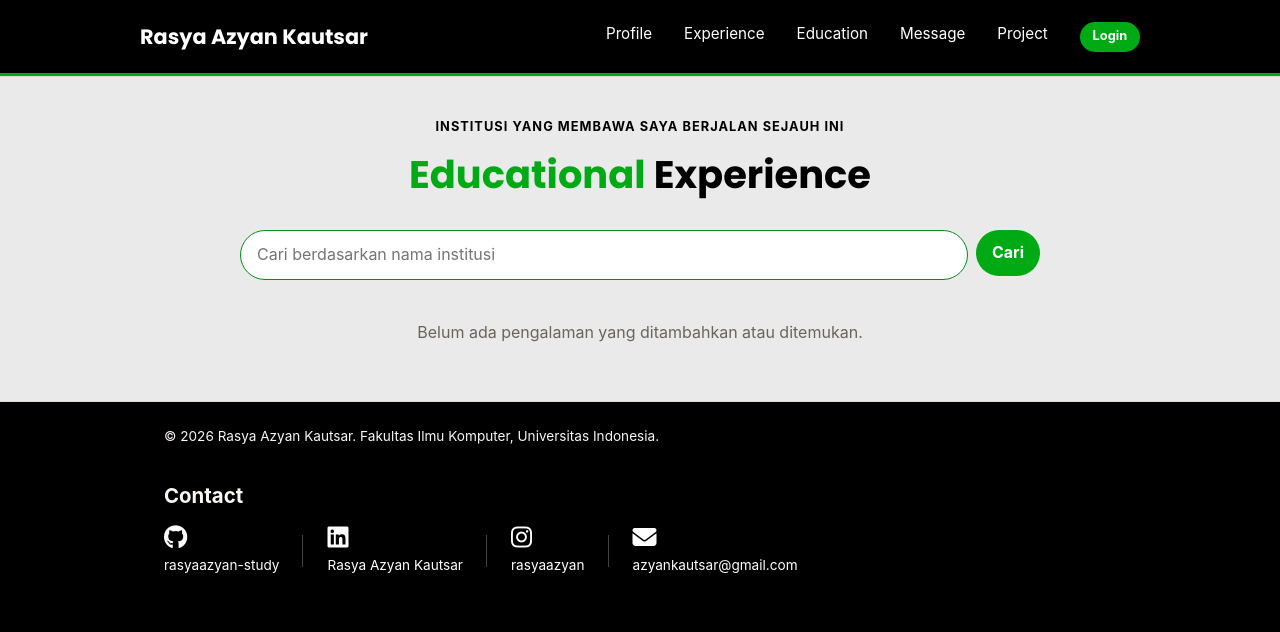
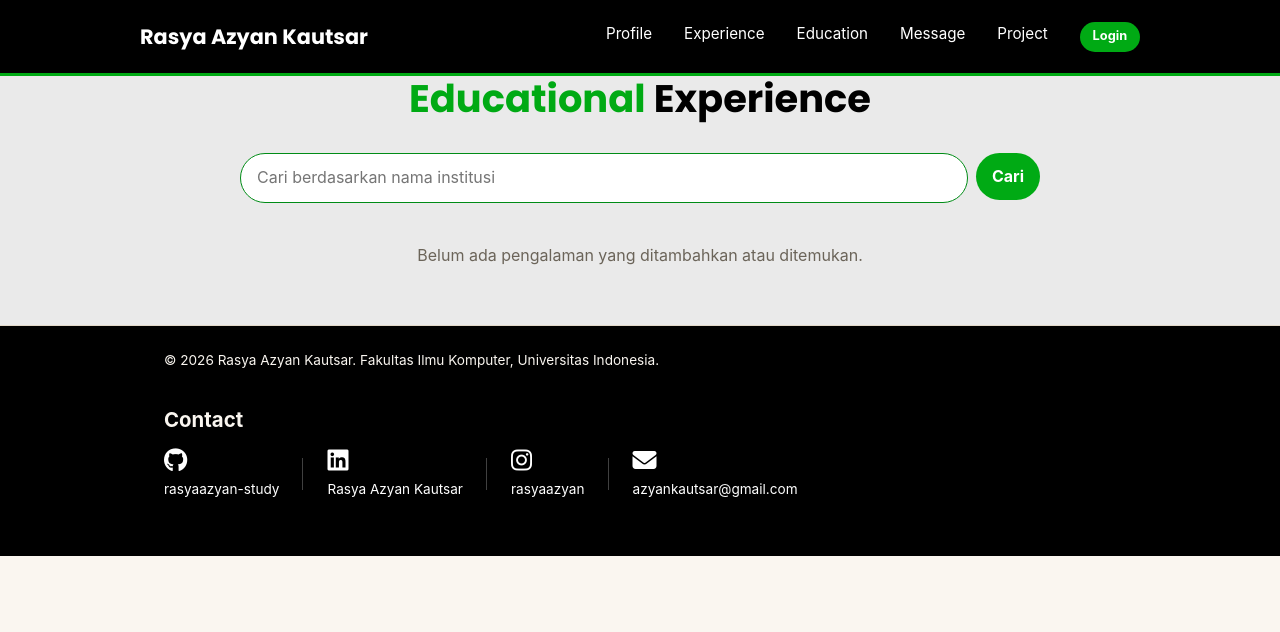
Before and after one commit to rasyaazyan-study/myportfolio, a Django app: page /education/ in a window 1280 px wide. Shown: the top 632 px of the page. Run offline with Django 5.2, Linux system fonts and the light colour scheme; data that the repository does not hold is empty; some libraries are stand-ins or nearby versions.

Commit message:
fix: header position

```diff
--- a/static/css/style.css
+++ b/static/css/style.css
@@ -119,6 +119,10 @@
 }
 
 .site-header {
+    position: fixed;
+    top: 0;
+    left: 0;
+    width: 100%;
     background-color: var(--black);
     border-bottom: 3px solid var(--green-button);
     z-index: 1;
```
